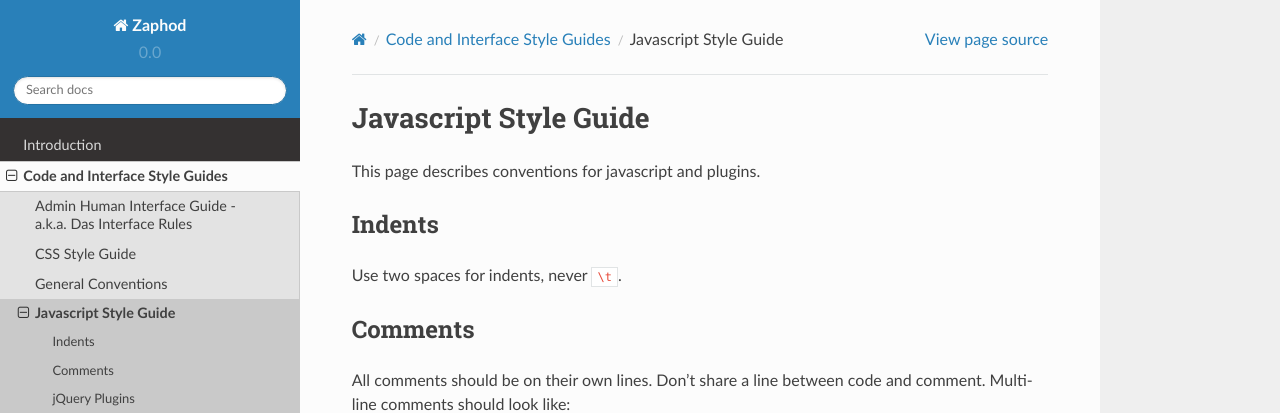
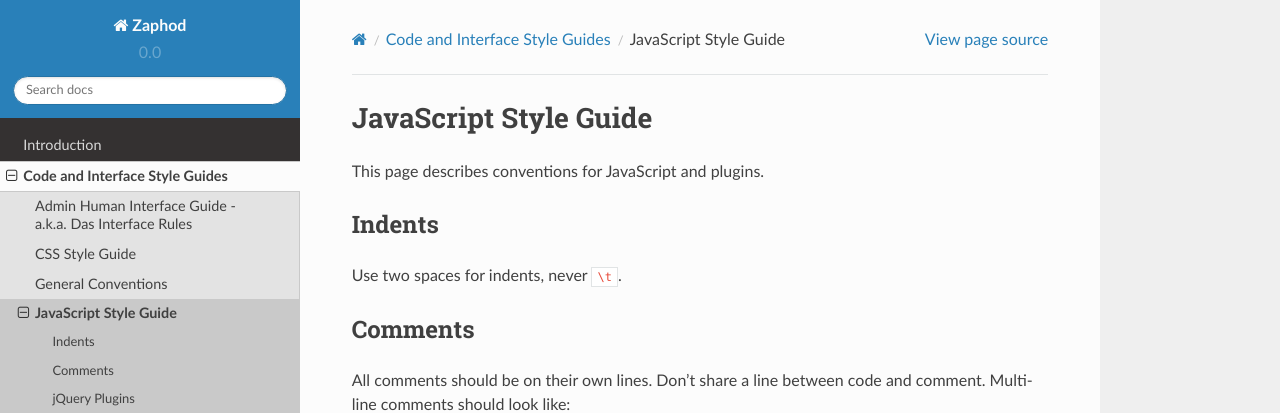
Before and after one commit to ampletorque/vagrant-setup, a Sphinx documentation site: the page built from docs/style-guides/javascript.rst, in a window 1280 px wide and 900 px high. Shown: the top 413 px of the window. Built offline with Sphinx 7.4.7 and the Read the Docs theme 2.0.0, drawn with Linux system fonts in a browser that asks for light colours.

```diff
--- a/docs/style-guides/javascript.rst
+++ b/docs/style-guides/javascript.rst
@@ -1,8 +1,8 @@
-Javascript Style Guide
+JavaScript Style Guide
 ======================
 
 
-This page describes conventions for javascript and plugins.
+This page describes conventions for JavaScript and plugins.
 
 Indents
 -------
```
